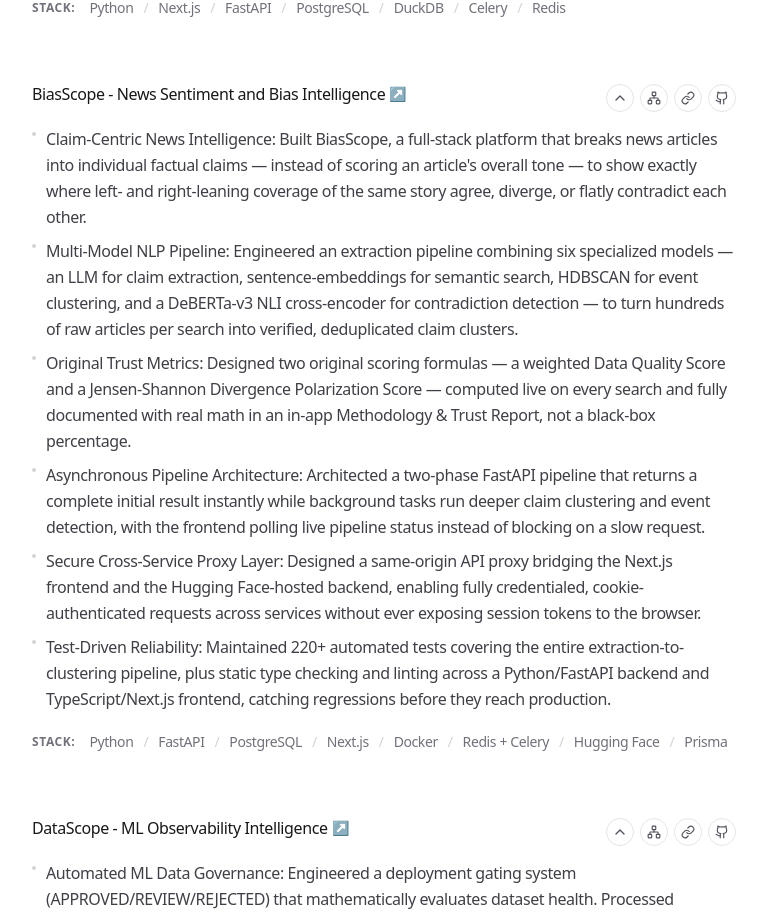
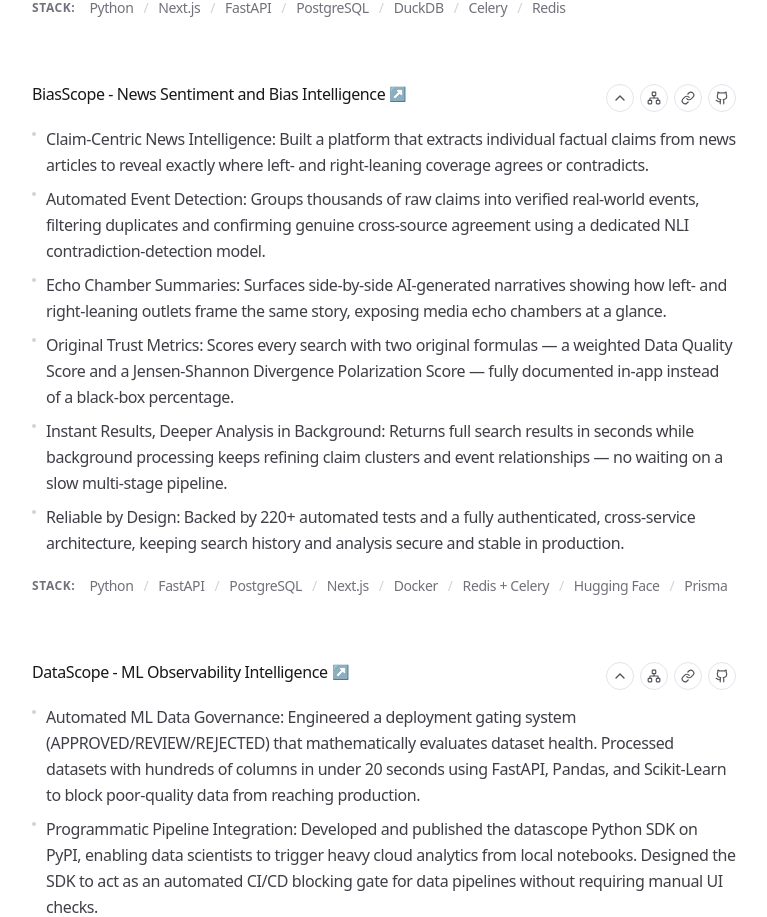
Before and after one commit to kankaniakshat185/portfolio, a Next.js app: page / in a window 1280 px wide. Shown: the part 3018-3935 px from the top of the page, without its empty margins (256-1023 px from the left). Built offline with nearby package versions, Linux system fonts and the light colour scheme; no server answers.

Commit message:
update biasscope project

```diff
--- a/app/data.ts
+++ b/app/data.ts
@@ -115,12 +115,12 @@
   {
     name: 'BiasScope - News Sentiment and Bias Intelligence',
     description: [
-      "Claim-Centric News Intelligence: Built BiasScope, a full-stack platform that breaks news articles into individual factual claims — instead of scoring an article's overall tone — to show exactly where left- and right-leaning coverage of the same story agree, diverge, or flatly contradict each other.",
-      "Multi-Model NLP Pipeline: Engineered an extraction pipeline combining six specialized models — an LLM for claim extraction, sentence-embeddings for semantic search, HDBSCAN for event clustering, and a DeBERTa-v3 NLI cross-encoder for contradiction detection — to turn hundreds of raw articles per search into verified, deduplicated claim clusters.",
-      "Original Trust Metrics: Designed two original scoring formulas — a weighted Data Quality Score and a Jensen-Shannon Divergence Polarization Score — computed live on every search and fully documented with real math in an in-app Methodology & Trust Report, not a black-box percentage.",
-      "Asynchronous Pipeline Architecture: Architected a two-phase FastAPI pipeline that returns a complete initial result instantly while background tasks run deeper claim clustering and event detection, with the frontend polling live pipeline status instead of blocking on a slow request.",
-      "Secure Cross-Service Proxy Layer: Designed a same-origin API proxy bridging the Next.js frontend and the Hugging Face-hosted backend, enabling fully credentialed, cookie-authenticated requests across services without ever exposing session tokens to the browser.",
-      "Test-Driven Reliability: Maintained 220+ automated tests covering the entire extraction-to-clustering pipeline, plus static type checking and linting across a Python/FastAPI backend and TypeScript/Next.js frontend, catching regressions before they reach production."
+      "Claim-Centric News Intelligence: Built a platform that extracts individual factual claims from news articles to reveal exactly where left- and right-leaning coverage agrees or contradicts.",
+      "Automated Event Detection: Groups thousands of raw claims into verified real-world events, filtering duplicates and confirming genuine cross-source agreement using a dedicated NLI contradiction-detection model.",
+      "Echo Chamber Summaries: Surfaces side-by-side AI-generated narratives showing how left- and right-leaning outlets frame the same story, exposing media echo chambers at a glance.",
+      "Original Trust Metrics: Scores every search with two original formulas — a weighted Data Quality Score and a Jensen-Shannon Divergence Polarization Score — fully documented in-app instead of a black-box percentage.",
+      "Instant Results, Deeper Analysis in Background: Returns full search results in seconds while background processing keeps refining claim clusters and event relationships — no waiting on a slow multi-stage pipeline.",
+      "Reliable by Design: Backed by 220+ automated tests and a fully authenticated, cross-service architecture, keeping search history and analysis secure and stable in production."
     ],
     techStack: ['Python', 'FastAPI', 'PostgreSQL', 'Next.js', 'Docker', 'Redis + Celery', 'Hugging Face', 'Prisma'],
     liveLink: 'https://biasscope-app.vercel.app',
```
